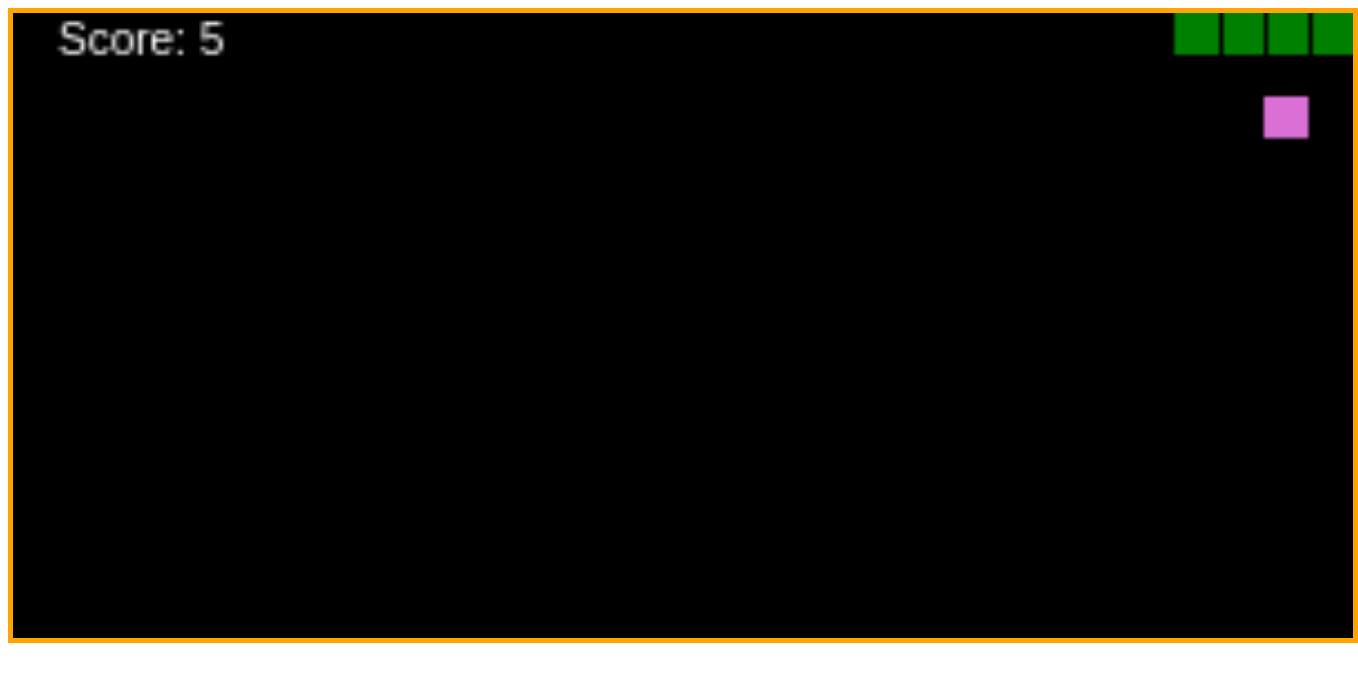
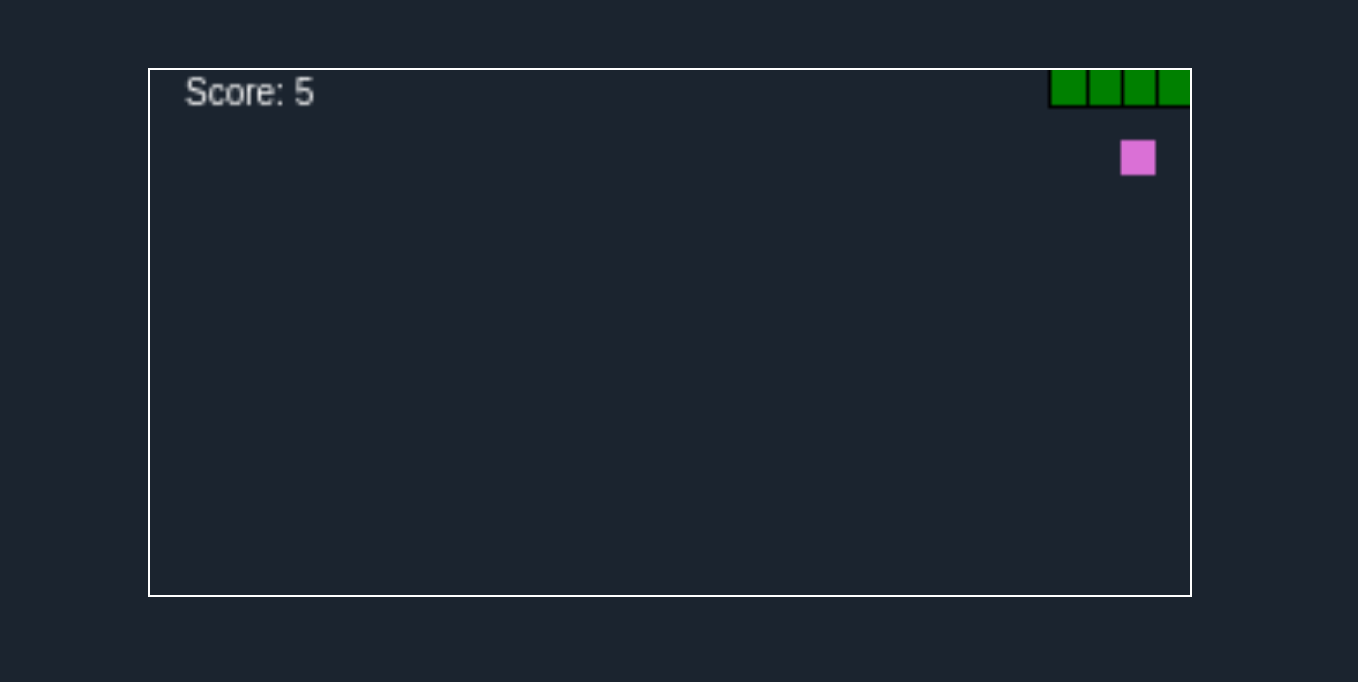
Before and after one commit to im-rajatsingh/Mitsuki, a plain HTML site: page index.html in a window 1280 px wide. Shown: the whole page, 1358 px wide, since content can reach past the window. Drawn offline with Linux system fonts and the light colour scheme.

Commit message:
Update index.html

```diff
--- a/index.html
+++ b/index.html
@@ -3,12 +3,17 @@
 <head>
 	<title>Orochimaru</title>
 	<style>
+		body{
+			background-color: #1b242f;
+                        display: flex;
+		}
 		#mycanvas{
-			width: 1340px;
-			height: 625px;
-			background-color: black;
-			border:5px solid orange;
-
+			margin-top: 60px;
+			margin-left: 140px;
+			width: 1040px;
+			height: 525px;
+			background-color: #1b242f;
+			border:2px solid white;
 		}
 	</style>
 </head>
```
